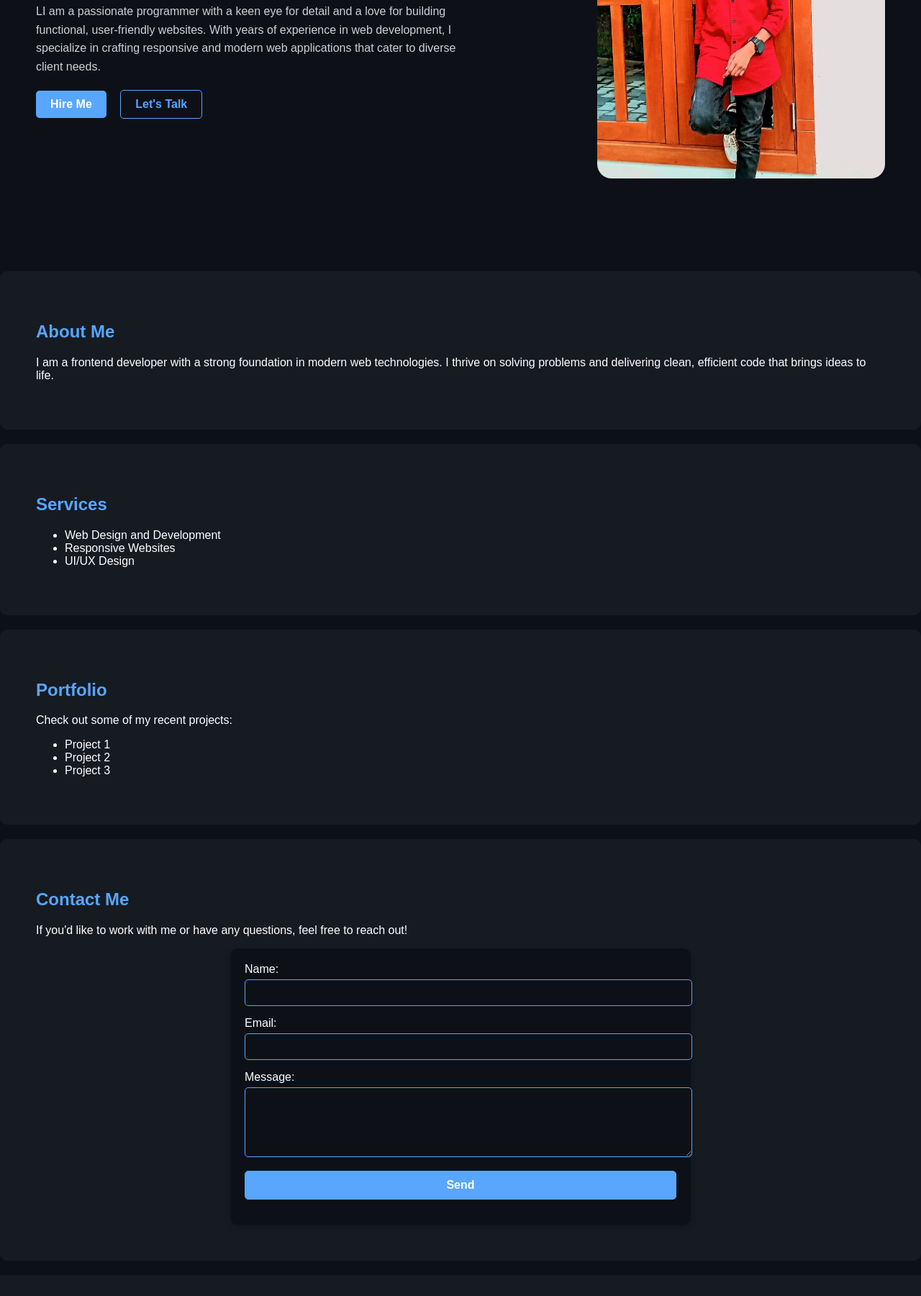
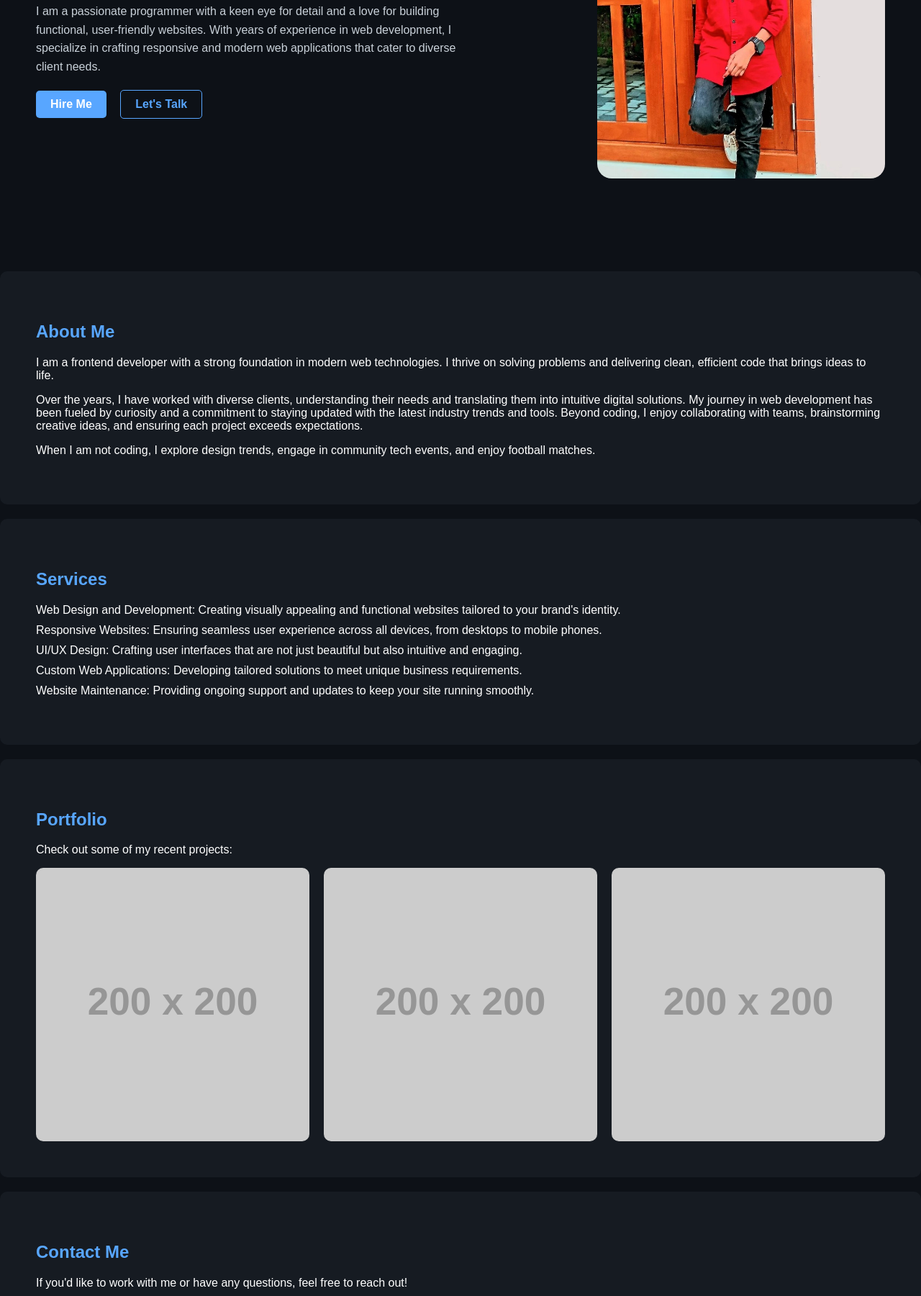
Before and after one commit to ZaidF1/My-Portfolio, a plain HTML site: page index.html in a window 1280 px wide. Shown: the part 421-2222 px from the top of the page at 72% size. Drawn offline with Linux system fonts and the light colour scheme; placeholder pictures from the web are drawn by us.

Commit message:
index.html

```diff
--- a/index.html
+++ b/index.html
@@ -3,6 +3,9 @@
 <head>
     <meta charset="UTF-8">
     <meta name="viewport" content="width=device-width, initial-scale=1.0">
+    <meta name="description" content="Portfolio website of Zaid Faizal, a skilled frontend developer specialized in modern web technologies.">
+    <meta name="keywords" content="Zaid Faizal, frontend developer, web development, UI/UX design">
+    <meta name="author" content="Zaid Faizal">
     <title>Portfolio - Zaid Faizal</title>
     <style>
         body {
@@ -88,6 +91,22 @@
         section h2 {
             color: #58a6ff;
         }
+        section ul {
+            list-style: none;
+            padding: 0;
+        }
+        section ul li {
+            margin: 10px 0;
+        }
+        .portfolio-grid {
+            display: grid;
+            grid-template-columns: repeat(auto-fit, minmax(200px, 1fr));
+            gap: 20px;
+        }
+        .portfolio-grid img {
+            width: 100%;
+            border-radius: 10px;
+        }
         form {
             max-width: 600px;
             margin: auto;
@@ -137,18 +156,18 @@
     <header>
         <div class="logo">Zaid Faizal</div>
         <nav>
-            <a href="#home">Home</a>
-            <a href="#about">About</a>
-            <a href="#services">Services</a>
-            <a href="#portfolio">Portfolio</a>
-            <a href="#contact">Contact</a>
+            <a href="#home" aria-label="Navigate to Home">Home</a>
+            <a href="#about" aria-label="Navigate to About">About</a>
+            <a href="#services" aria-label="Navigate to Services">Services</a>
+            <a href="#portfolio" aria-label="Navigate to Portfolio">Portfolio</a>
+            <a href="#contact" aria-label="Navigate to Contact">Contact</a>
         </nav>
     </header>
 
     <div id="home" class="container">
         <div class="intro">
-            <h1>Hi, I'm <span>Zaid Faizal</span><br>Script Writer</h1>
-            <p>LI am a passionate programmer with a keen eye for detail and a love for building functional, user-friendly websites. With years of experience in web development, I specialize in crafting responsive and modern web applications that cater to diverse client needs.</p>
+            <h1>Hi, I'm <span>Zaid Faizal</span><br>Frontend Developer</h1>
+            <p>I am a passionate programmer with a keen eye for detail and a love for building functional, user-friendly websites. With years of experience in web development, I specialize in crafting responsive and modern web applications that cater to diverse client needs.</p>
             <div class="about-me">
             </div>
             <div class="buttons">
@@ -157,32 +176,36 @@
             </div>
         </div>
         <div class="image-container">
-            <img src="Zaid Faizal.jpeg" alt="Profile Picture">
+            <img src="Zaid Faizal.jpeg" alt="Profile Picture of Zaid Faizal">
         </div>
     </div>
 
     <section id="about">
         <h2>About Me</h2>
         <p>I am a frontend developer with a strong foundation in modern web technologies. I thrive on solving problems and delivering clean, efficient code that brings ideas to life.</p>
+        <p>Over the years, I have worked with diverse clients, understanding their needs and translating them into intuitive digital solutions. My journey in web development has been fueled by curiosity and a commitment to staying updated with the latest industry trends and tools. Beyond coding, I enjoy collaborating with teams, brainstorming creative ideas, and ensuring each project exceeds expectations.</p>
+        <p>When I am not coding, I explore design trends, engage in community tech events, and enjoy football matches.</p>
     </section>
 
     <section id="services">
         <h2>Services</h2>
         <ul>
-            <li>Web Design and Development</li>
-            <li>Responsive Websites</li>
-            <li>UI/UX Design</li>
+            <li>Web Design and Development: Creating visually appealing and functional websites tailored to your brand's identity.</li>
+            <li>Responsive Websites: Ensuring seamless user experience across all devices, from desktops to mobile phones.</li>
+            <li>UI/UX Design: Crafting user interfaces that are not just beautiful but also intuitive and engaging.</li>
+            <li>Custom Web Applications: Developing tailored solutions to meet unique business requirements.</li>
+            <li>Website Maintenance: Providing ongoing support and updates to keep your site running smoothly.</li>
         </ul>
     </section>
 
     <section id="portfolio">
         <h2>Portfolio</h2>
         <p>Check out some of my recent projects:</p>
-        <ul>
-            <li>Project 1</li>
-            <li>Project 2</li>
-            <li>Project 3</li>
-        </ul>
+        <div class="portfolio-grid">
+            <img src="https://via.placeholder.com/200" alt="Project 1">
+            <img src="https://via.placeholder.com/200" alt="Project 2">
+            <img src="https://via.placeholder.com/200" alt="Project 3">
+        </div>
     </section>
 
     <section id="contact">
```
